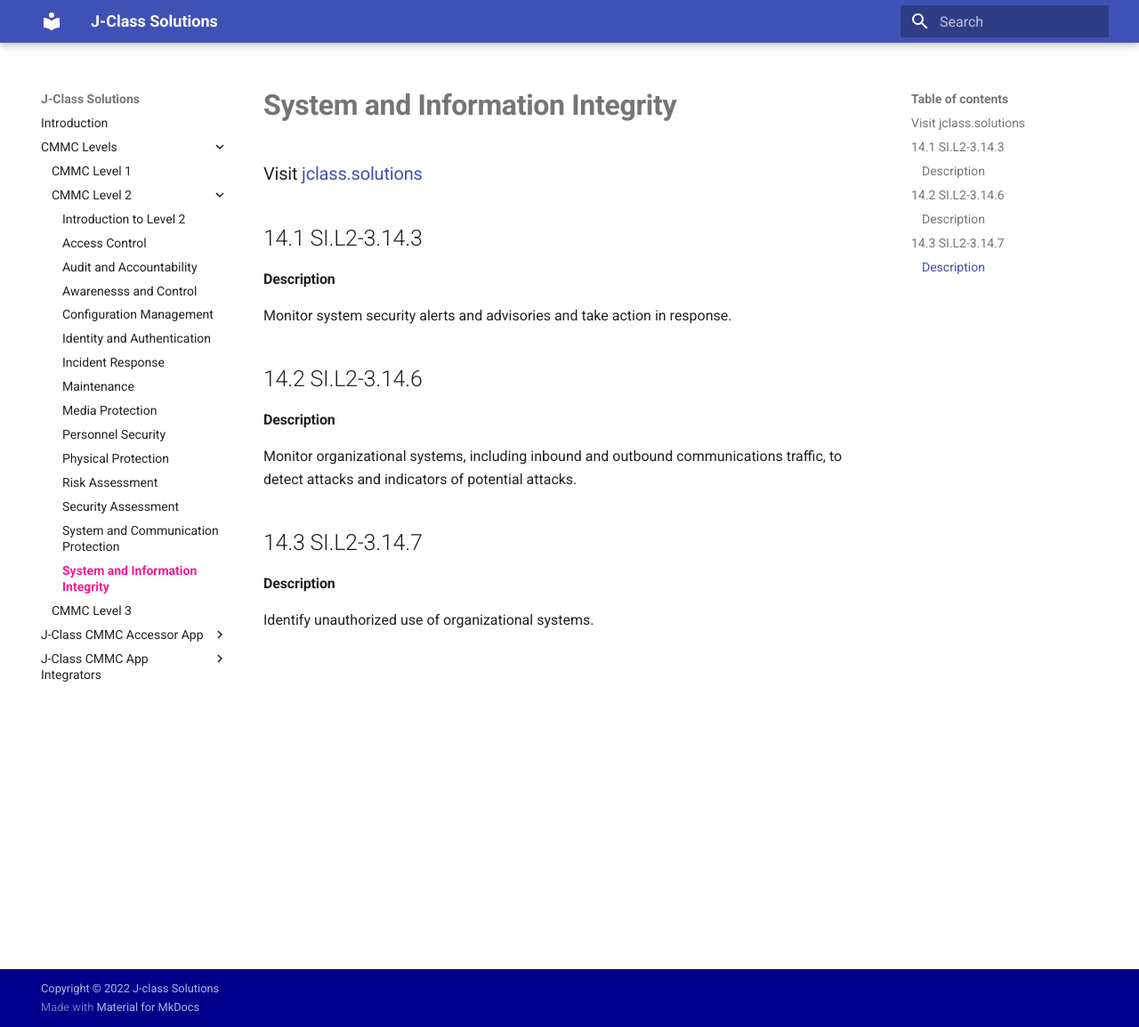
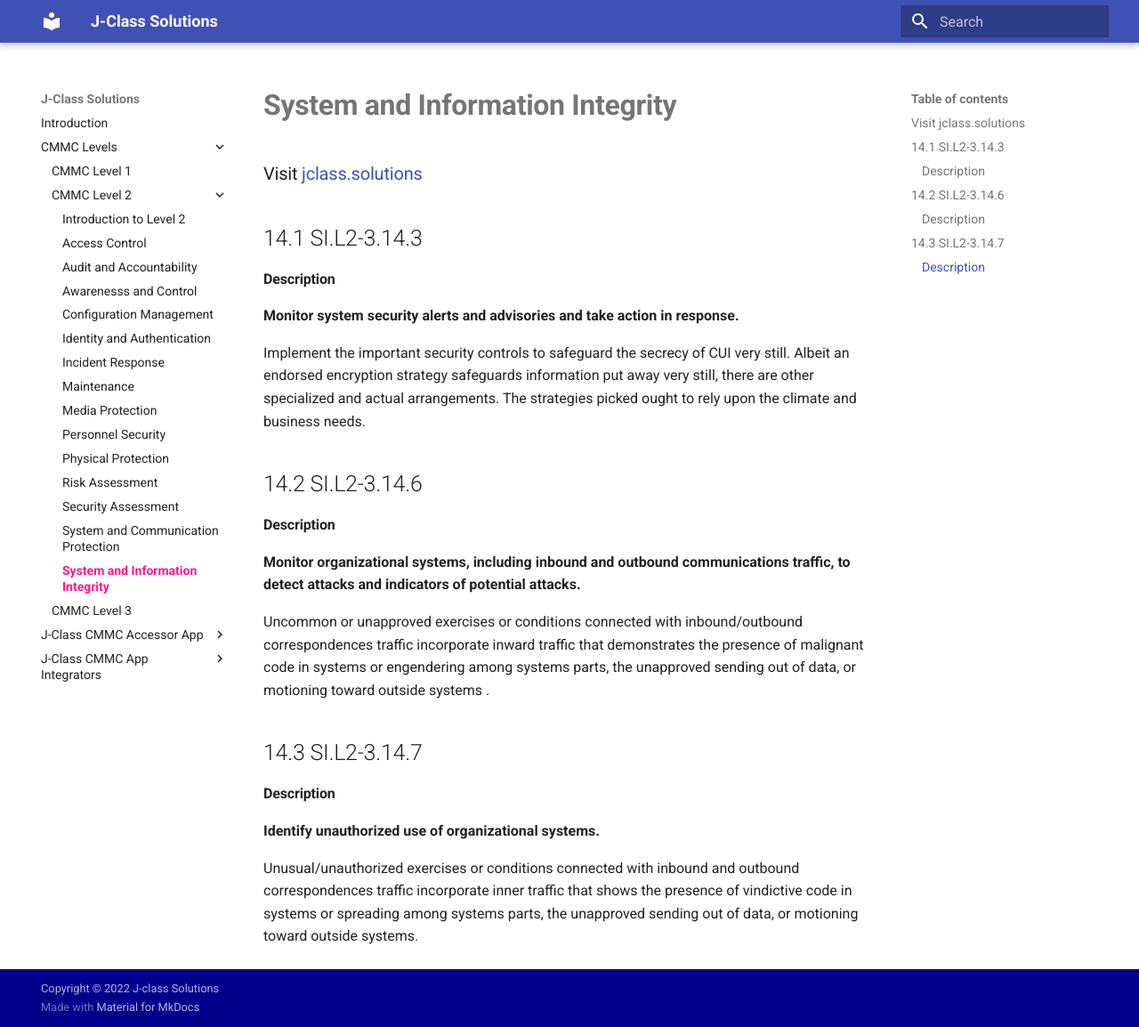
Before and after one commit to JClass-Security/mkdocs-jclass, an MkDocs documentation site: the page built from content/cmmc/level-two/information.md, in a window 1280 px wide and 1154 px high. Shown: the whole window at 89% size. Built offline with MkDocs 1.6.1 and Material for MkDocs 9.7.7, drawn with Linux system fonts in a browser that asks for light colours.

Commit message:
just updated the system and information description

```diff
--- a/content/cmmc/level-two/information.md
+++ b/content/cmmc/level-two/information.md
@@ -5,16 +5,22 @@
 
 #### Description
 
-Monitor system security alerts and advisories and take action in response.
+**Monitor system security alerts and advisories and take action in response.**
+
+Implement the important security controls to safeguard the secrecy of CUI very still. Albeit an endorsed encryption strategy safeguards information put away very still, there are other specialized and actual arrangements. The strategies picked ought to rely upon the climate and business needs.
 
 ## 14.2 SI.L2-3.14.6
 
 #### Description
 
-Monitor organizational systems, including inbound and outbound communications traffic, to detect attacks and indicators of potential attacks.
+**Monitor organizational systems, including inbound and outbound communications traffic, to detect attacks and indicators of potential attacks.**
+
+Uncommon or unapproved exercises or conditions connected with inbound/outbound correspondences traffic incorporate inward traffic that demonstrates the presence of malignant code in systems or engendering among systems parts, the unapproved sending out of data, or motioning toward outside systems .
 
 ## 14.3 SI.L2-3.14.7
 
 #### Description
 
-Identify unauthorized use of organizational systems.
+**Identify unauthorized use of organizational systems.**
+
+Unusual/unauthorized exercises or conditions connected with inbound and outbound correspondences traffic incorporate inner traffic that shows the presence of vindictive code in systems or spreading among systems parts, the unapproved sending out of data, or motioning toward outside systems.
```
